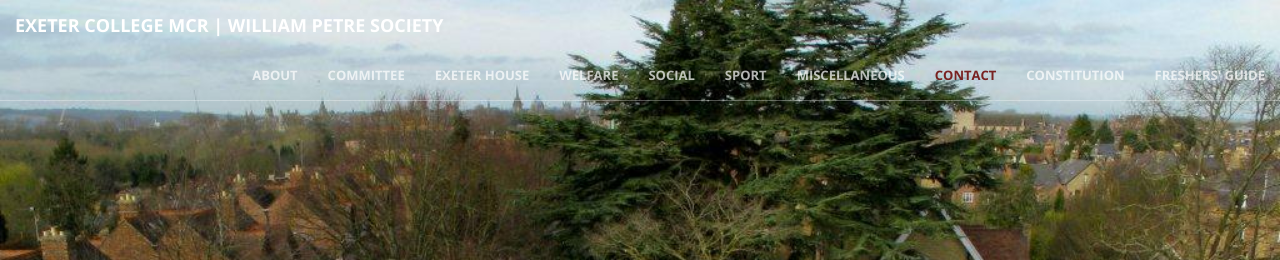
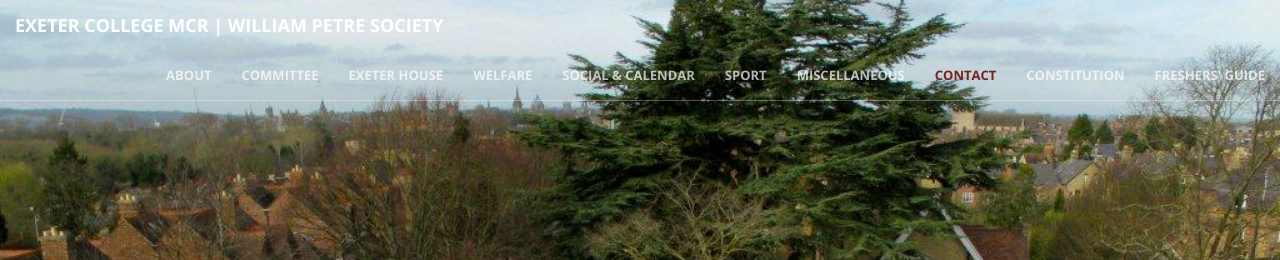
Before and after one commit to exetermcr/exetermcr.github.io, a Jekyll site: the page 3eh.html, which Jekyll copies as it is, in a window 1280 px wide. Shown: the top 260 px of the page. Built offline with Jekyll 4.4.1, drawn with Linux system fonts in a browser that asks for light colours.

Commit message:
Update 3eh.html

```diff
--- a/3eh.html
+++ b/3eh.html
@@ -65,7 +65,7 @@
                         <a class="page-scroll" href="2welfare.html">Welfare</a>
                     </li>
                     <li>
-                        <a class="page-scroll" href="1social.html">Social</a>
+                        <a class="page-scroll" href="1social.html">Social & Calendar</a>
                     </li>
                     <li>
                         <a class="page-scroll" href="5sport.html">Sport</a>
```
